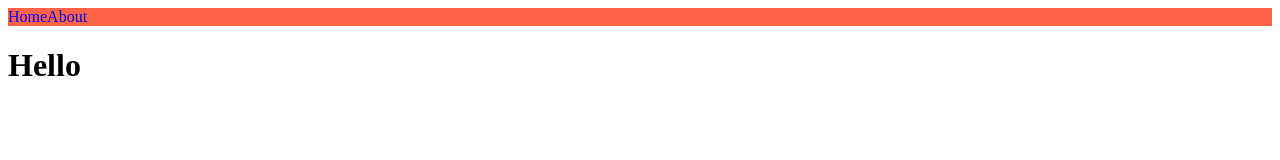
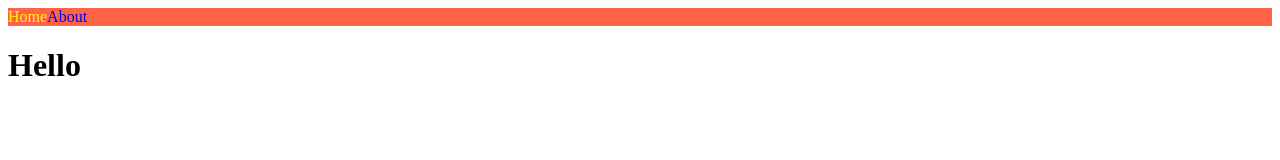
Before and after one commit to minwoo129/nextjs-intro1, a Next.js app: page / in a window 1280 px wide. Shown: the top 160 px of the page. Built offline with nearby package versions, Linux system fonts and the light colour scheme.

Commit message:
styles jsx 적용1

```diff
--- a/components/NavBar.tsx
+++ b/components/NavBar.tsx
@@ -6,10 +6,10 @@
   return (
     <nav>
       <Link href="/" legacyBehavior>
-        <a>Home</a>
+        <a className={router.pathname === "/" ? "active" : ""}>Home</a>
       </Link>
       <Link href="/about" legacyBehavior>
-        <a>About</a>
+        <a className={router.pathname === "/about" ? "active" : ""}>About</a>
       </Link>
       <style jsx>{`
         nav {
@@ -18,6 +18,9 @@
         a {
           text-decoration: none;
         }
+        .active {
+          color: yellow;
+        }
       `}</style>
     </nav>
   );
```
